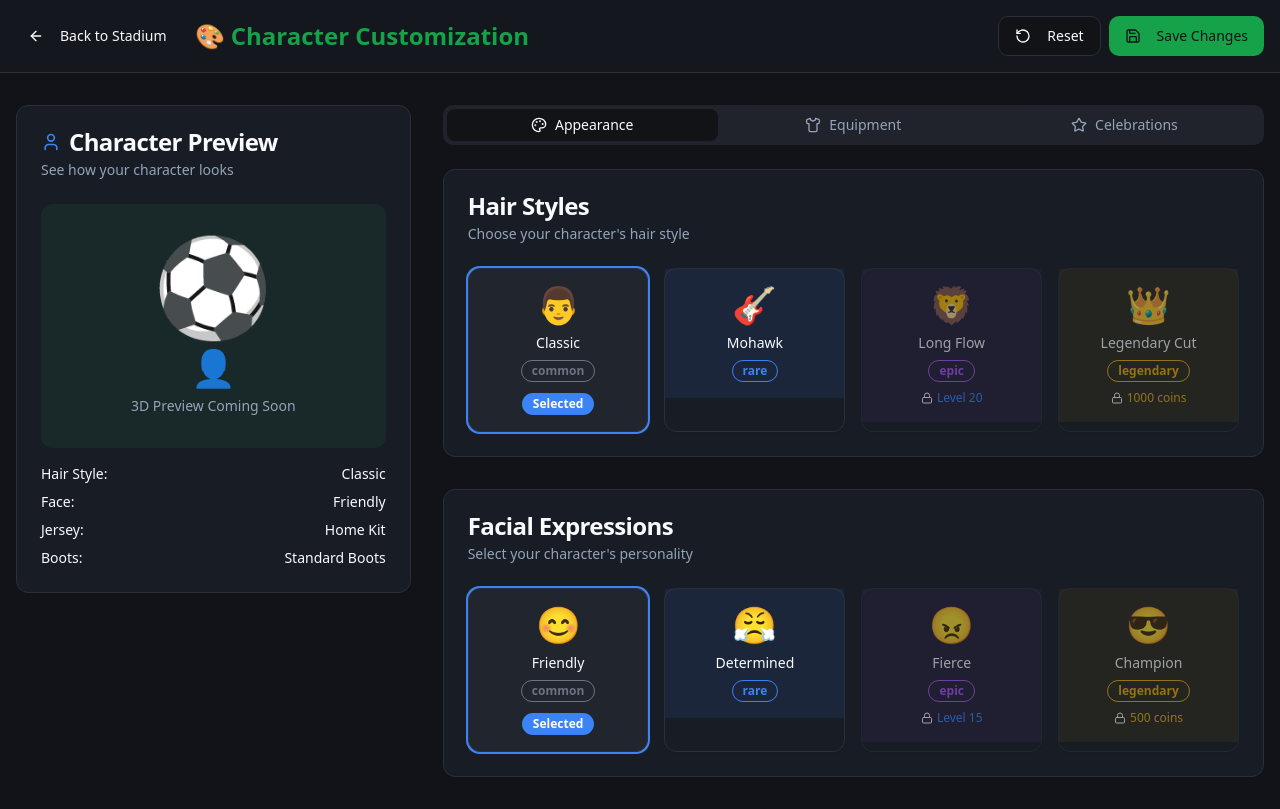
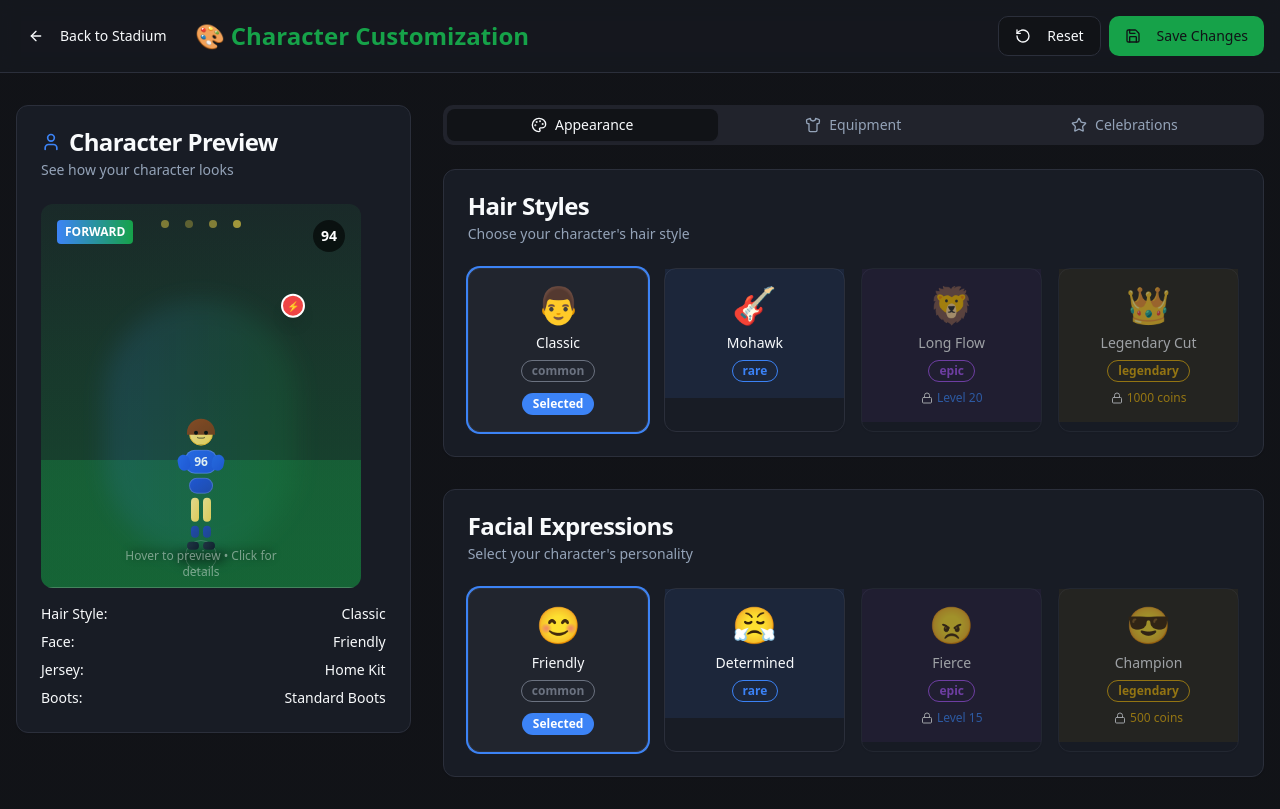
Before and after one commit to void191/football-20legends-20, a React (Vite) app: page /customize in a window 1280 px wide. Built offline with nearby package versions, Linux system fonts and the light colour scheme.

Commit message:
Replace character preview in customize page
cgen-48a73713e5894071adb63ae9c8fd481d

```diff
--- a/client/pages/Customize.tsx
+++ b/client/pages/Customize.tsx
@@ -184,11 +184,24 @@ export default function Customize() {
                 <CardDescription>See how your character looks</CardDescription>
               </CardHeader>
               <CardContent className="text-center">
-                <div className="bg-game-field/20 rounded-xl p-8 mb-4">
-                  <div className="text-8xl mb-4">⚽</div>
-                  <div className="text-4xl mb-2">👤</div>
-                  <div className="text-sm text-muted-foreground">3D Preview Coming Soon</div>
-                </div>
+                <Character3DPreview
+                  customization={{
+                    hair: hairStyles.find(h => h.id === selectedItems.hair)?.name || 'Classic',
+                    face: faces.find(f => f.id === selectedItems.face)?.name || 'Friendly',
+                    jersey: jerseys.find(j => j.id === selectedItems.jersey)?.name || 'Home Kit',
+                    shorts: 'Standard',
+                    boots: boots.find(b => b.id === selectedItems.boots)?.name || 'Standard Boots',
+                    number: Math.floor(Math.random() * 99) + 1,
+                    position: 'forward',
+                    team: 'home'
+                  }}
+                  animation="idle"
+                  showSkills={true}
+                  skillLevel={3}
+                  interactive={true}
+                  size="xl"
+                  className="mb-4"
+                />
 
                 <div className="space-y-2 text-sm">
                   <div className="flex justify-between">
```
